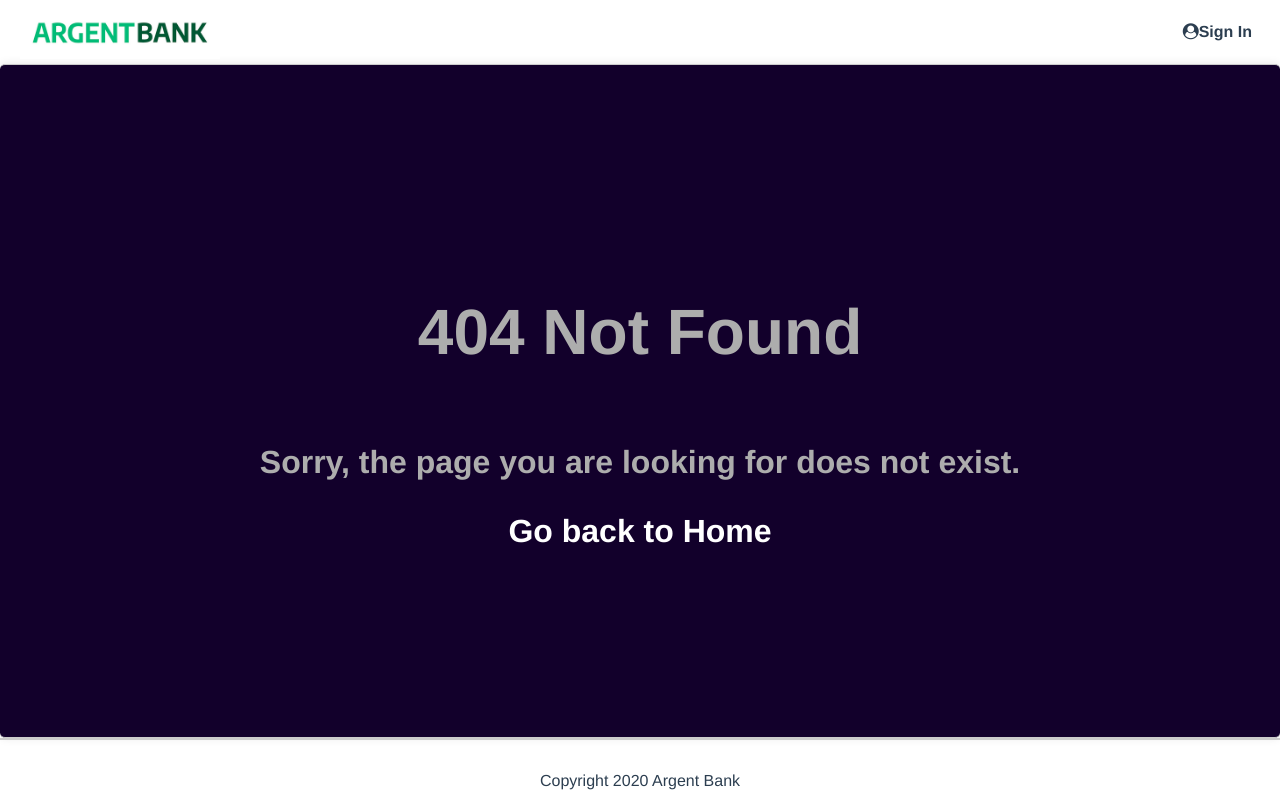
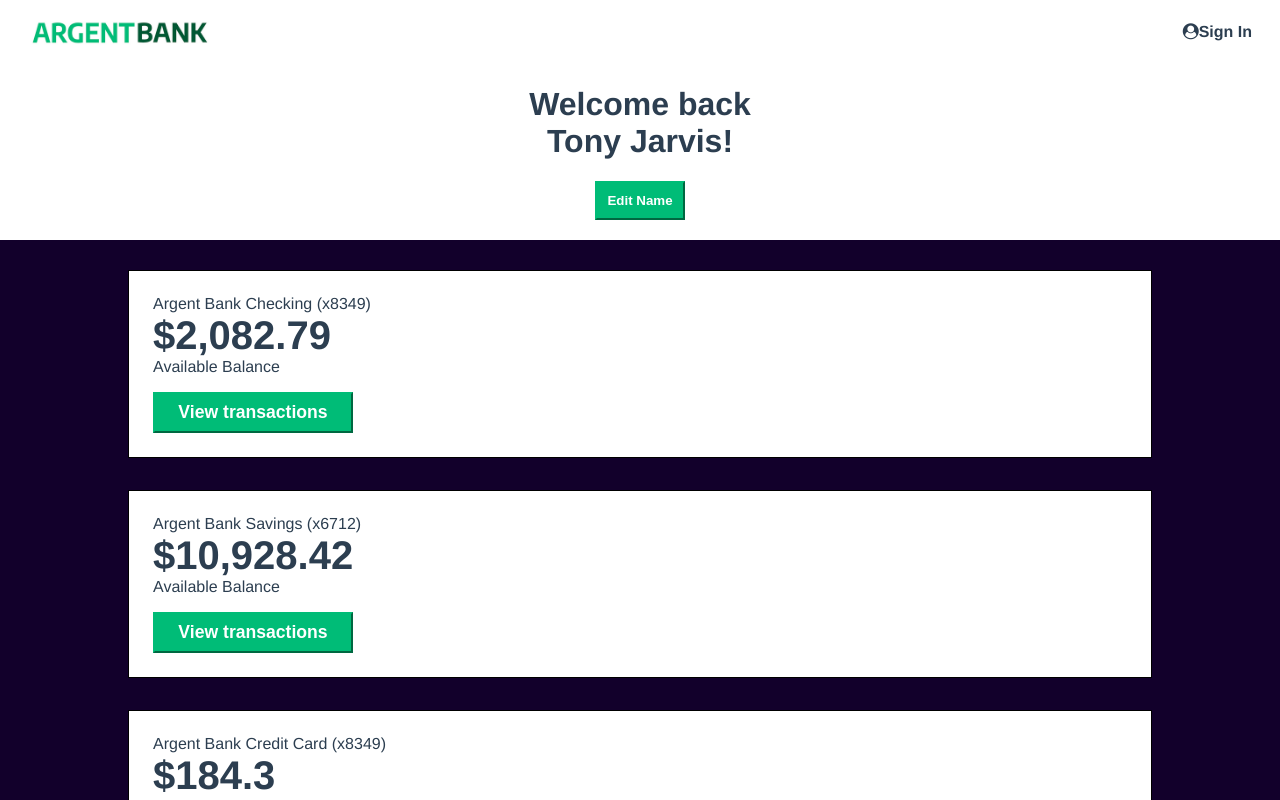
Before and after one commit to Douwdy/Projet-10---ArgentBank, a React (Create React App) app: page /dashboard in a window 1280 px wide. Before the commit this address had no page. Shown: the top 800 px of the page. Built offline with nearby package versions, Linux system fonts and the light colour scheme.

Commit message:
Finishing the integration of the dashboard

```diff
--- a/src/RouterConfig.jsx
+++ b/src/RouterConfig.jsx
@@ -3,7 +3,7 @@ import { BrowserRouter as Router, Route, Routes } from 'react-router-dom';
 import Home from './pages/Home/index';
 import SignIn from './pages/SignIn/index';
 import SignUp from './pages/SignUp/index';
-import User from './pages/User/index';
+import Dashboard from './pages/Dashboard/index';
 import NotFound from './pages/NotFound';
 
 const RouterConfig = () => {
@@ -13,7 +13,7 @@ const RouterConfig = () => {
                 <Route exact path="/" element={<Home/>} />
                 <Route path="/sign-in" element={<SignIn/>} />
                 <Route path="/sign-up" element={<SignUp/>} />
-                <Route path="/user" element={<User/>} />
+                <Route path="/dashboard" element={<Dashboard/>} />
                 <Route path="*" element={<NotFound/>} />
             </Routes>
         </Router>
--- a/src/components/UserInfoForm/index.jsx
+++ b/src/components/UserInfoForm/index.jsx
@@ -1,4 +1,4 @@
-const UserInfoForm = ({ user }) => {
+const UserInfoForm = ({ user, handleCancelClick }) => {
     return (
         <section className="edit">
             <h2 className="edit-title">Edit user info</h2>
@@ -23,7 +23,7 @@ const UserInfoForm = ({ user }) => {
                 </div>
                 <div className="edit-form_section">
                     <button type="submit">Save</button>
-                    <button type="reset">Cancel</button>
+                    <button type="reset" onClick={handleCancelClick}>Cancel</button>
                 </div>
             </form>
         </section>
--- a/src/components/main.scss
+++ b/src/components/main.scss
@@ -29,4 +29,4 @@ html {
 @import "../pages/NotFound/index.scss";
 @import "../pages/SignIn/index.scss";
 @import "../pages/SignUp/index.scss";
-@import "../pages/User/index.scss";
+@import "../pages/Dashboard/index.scss";
--- /dev/null
+++ b/src/pages/Dashboard/index.jsx
@@ -0,0 +1,53 @@
+import Nav from '../../components/Nav';
+import Footer from '../../components/Footer';
+import Account from '../../components/BankAccount';
+import UserInfoForm from '../../components/UserInfoForm';
+import { useState } from 'react';
+
+const user = {
+    username: 'TonyJ',
+    firstName: 'Tony',
+    lastName: 'Jarvis'
+};
+
+// temporary hard-coded value
+const username = user.firstName + ' ' + user.lastName;
+
+const Dashboard = () => {
+    const [isEditing, setIsEditing] = useState(false);
+
+    const handleEditClick = () => {
+        setIsEditing(!isEditing);
+    };
+
+    const handleCancelClick = () => {
+        setIsEditing(false);
+    };
+
+    return (
+    <>
+      <Nav />
+      <main className="main bg-dark">
+        <div className="header">
+        {!isEditing && (
+          <>
+          <h1>Welcome back<br />{username}!</h1>
+          <button className="edit-button" onClick={handleEditClick}>Edit Name</button>
+          </>
+        )}
+        {isEditing && (
+          <>
+            <UserInfoForm user={user} handleCancelClick={handleCancelClick} />
+          </>
+        )}
+        </div>
+        <h2 className="sr-only">Accounts</h2>
+        <h3 className="sr-only">Account</h3>
+        <Account />
+      </main>
+      <Footer />
+    </>
+    );
+};
+
+export default Dashboard;
--- a/src/pages/User/index.scss
+++ b/src/pages/Dashboard/index.scss
@@ -9,3 +9,13 @@
     font-weight: bold;
     padding: 10px;
   }
+
+.header{
+  background-color: white;
+  padding-bottom: 20px;
+  margin-bottom: 30px;
+}
+
+.main{
+  padding: 0px 0px 50px 0px;
+}
--- a/src/pages/User/index.jsx
+++ /dev/null
@@ -1,33 +0,0 @@
-import Nav from '../../components/Nav';
-import Footer from '../../components/Footer';
-import Account from '../../components/BankAccount';
-import UserInfoForm from '../../components/UserInfoForm';
-
-const user = {
-    username: 'TonyJ',
-    firstName: 'Tony',
-    lastName: 'Jarvis'
-};
-
-// temporary hard-coded value
-const username = user.firstName + ' ' + user.lastName;
-
-const User = () => {
-    return (
-    <>
-        <Nav />
-        <main className="main bg-dark">
-          <div className="header">
-            <h1>Welcome back<br />{username}!</h1>
-            <button className="edit-button">Edit Name</button>
-            <UserInfoForm user={user}/>
-          </div>
-          <h2 className="sr-only">Accounts</h2>
-          <h3 className="sr-only">Account</h3>
-          <Account />
-        </main>
-        <Footer />
-    </>
-    );
-};
-export default User;
```
Also changed, not shown: 1 other file (tests, documents, lock files or other folders).
